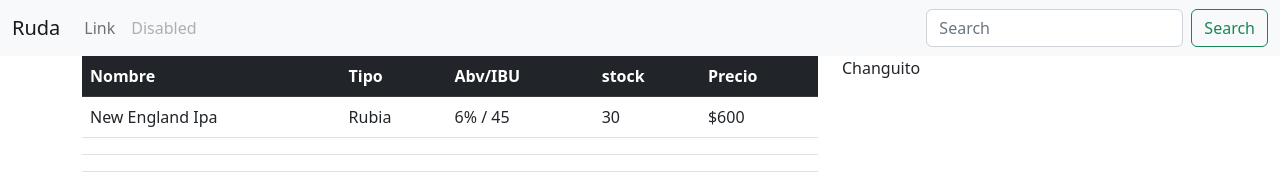
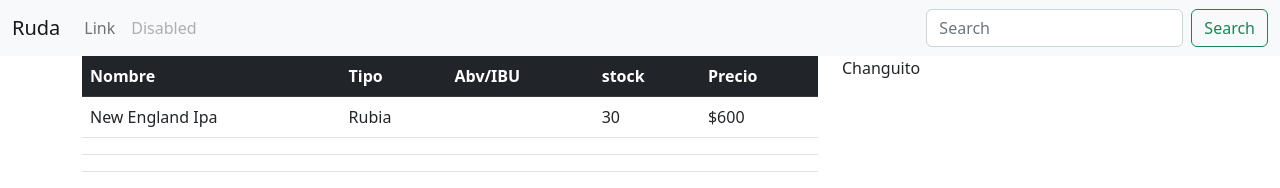
Before and after one commit to PabloCopes00/Ruda, an Angular app: page / in a window 1280 px wide. Shown: the top 188 px of the page. Built offline with nearby package versions, Linux system fonts and the light colour scheme.

Commit message:
1 file modified, 1 added

```diff
--- /dev/null
+++ b/src/app/beer-list/Beer.ts
@@ -0,0 +1,9 @@
+export interface Beer {
+  name: string;
+  type: string;
+  abv: number;
+  ibu: number;
+  stock: number;
+  price: number;
+  imgage: string;
+}
--- a/src/app/beer-list/beer-list.component.ts
+++ b/src/app/beer-list/beer-list.component.ts
@@ -1,23 +1,23 @@
 import { Component, OnInit } from '@angular/core';
+import { Beer } from './Beer';
 
 @Component({
   selector: 'app-beer-list',
   templateUrl: './beer-list.component.html',
-  styleUrls: ['./beer-list.component.scss']
+  styleUrls: ['./beer-list.component.scss'],
 })
 export class BeerListComponent implements OnInit {
-
-  beer = {
-    "name": "New England Ipa",
-    "type": "Rubia",
-    "abvibu": "6% / 45",
-    "stock": 30,
-    "price": 600
+  beer: Beer = {
+    name: 'New England Ipa',
+    type: 'Rubia',
+    abv: 3,
+    ibu: 3,
+    stock: 30,
+    price: 600,
+    image: 'imagen',
   };
 
-  constructor() { }
+  constructor() {}
 
-  ngOnInit(): void {
-  }
-
+  ngOnInit(): void {}
 }
```
